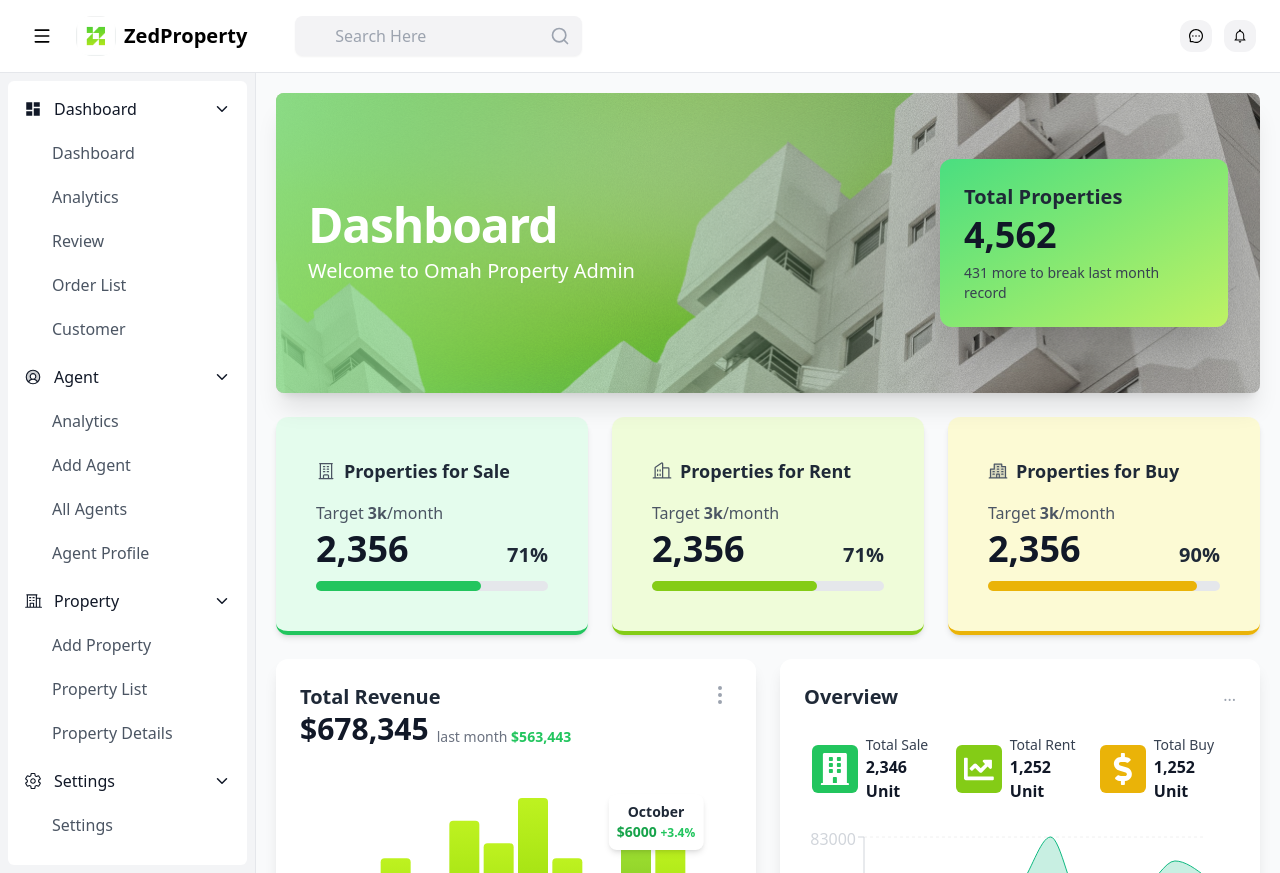
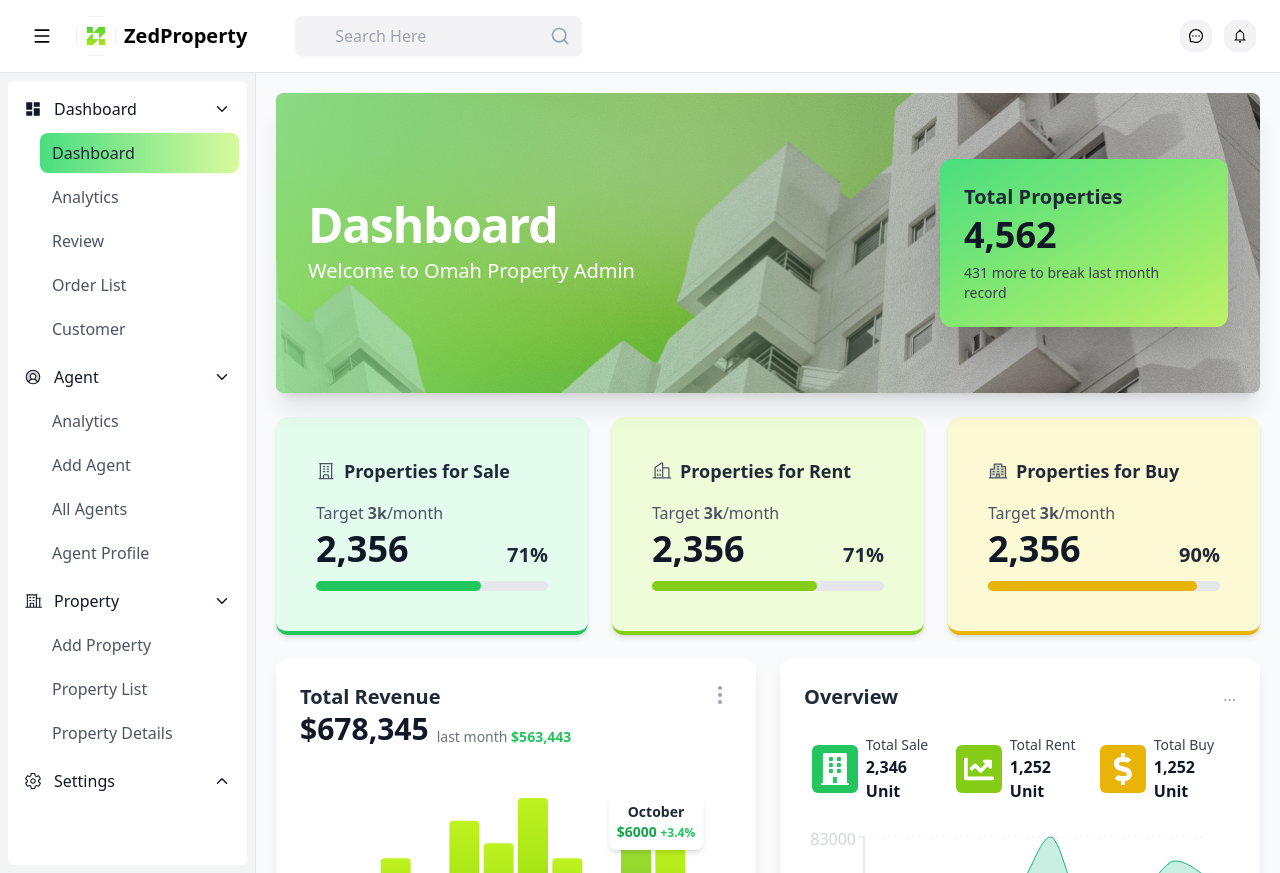
Before and after one commit to Jubayerhusain/zed-admin-dashboard, a React (Vite) app: page / in a window 1280 px wide. Built offline with nearby package versions, Linux system fonts and the light colour scheme.

Commit message:
nav active added done

```diff
--- a/src/Dashboard/AdminLayout.jsx
+++ b/src/Dashboard/AdminLayout.jsx
@@ -1,9 +1,5 @@
 import React, { useState } from "react";
-import {
-  Search,
-  ChevronDown,
-  Menu,
-} from "lucide-react";
+import { Search, ChevronDown, Menu } from "lucide-react";
 import { MdDashboard } from "react-icons/md";
 import { PiUserCircleDuotone } from "react-icons/pi";
 import { PiBuildingOffice } from "react-icons/pi";
@@ -12,7 +8,25 @@ import { AiOutlineMessage } from "react-icons/ai";
 import { IoMdNotificationsOutline } from "react-icons/io";
 
 import logo from "../assets/logo.png";
-import { Link, Outlet } from "react-router-dom";
+import { Link, Outlet, useLocation } from "react-router-dom";
+
+const SubNavLink = ({ to, children }) => {
+  const location = useLocation();
+  const isActive = location.pathname === to;
+
+  return (
+    <Link
+      to={to}
+      className={`block px-3 py-2 rounded-lg transition-colors ${
+        isActive
+          ? "bg-gradient-to-r from-green-400 to-lime-200 text-gray-800 font-medium"
+          : "text-gray-600 hover:bg-gray-100"
+      }`}
+    >
+      {children}
+    </Link>
+  );
+};
 
 const NavItem = ({
   icon: Icon,
@@ -22,7 +36,8 @@ const NavItem = ({
   isDrawerOpen,
   children,
 }) => {
-  const isActive = window.location.pathname.includes(
+  const location = useLocation();
+  const isActive = location.pathname.includes(
     title.toLowerCase().replace(" ", "")
   );
 
@@ -123,7 +138,7 @@ const AdminLayout = () => {
             <button className="p-2 bg-[#F3F3F5] hover:bg-gray-100 rounded-[12px]">
               <AiOutlineMessage />
             </button>
-            <button className="p-2 bg-[#F3F3F5]  hover:bg-gray-100 rounded-[12px]">
+            <button className="p-2 bg-[#F3F3F5]  hover:bg-gray-100 rounded-[12px]">
               <IoMdNotificationsOutline />
             </button>
           </div>
@@ -149,36 +164,11 @@ const AdminLayout = () => {
               isOpen={openMenus.dashboard}
               isDrawerOpen={isDrawerOpen}
             >
-              <Link
-                to={"/"}
-                className="block px-3 py-2 text-gray-600 hover:bg-gray-100 rounded-lg"
-              >
-                Dashboard
-              </Link>
-              <Link
-                to={"/admin/analytics"}
-                className="block px-3 py-2 text-gray-600 hover:bg-gray-100 rounded-lg"
-              >
-                Analytics
-              </Link>
-              <Link
-                to={"/admin/review"}
-                className="block px-3 py-2 text-gray-600 hover:bg-gray-100 rounded-lg"
-              >
-                Review
-              </Link>
-              <Link
-                to={"/admin/order-list"}
-                className="block px-3 py-2 text-gray-600 hover:bg-gray-100 rounded-lg"
-              >
-                Order List
-              </Link>
-              <Link
-                to={"/admin/customer"}
-                className="block px-3 py-2 text-gray-600 hover:bg-gray-100 rounded-lg"
-              >
-                Customer
-              </Link>
+              <SubNavLink to="/">Dashboard</SubNavLink>
+              <SubNavLink to="/admin/analytics">Analytics</SubNavLink>
+              <SubNavLink to="/admin/review">Review</SubNavLink>
+              <SubNavLink to="/admin/order-list">Order List</SubNavLink>
+              <SubNavLink to="/admin/customer">Customer</SubNavLink>
             </NavItem>
 
             {/* Agent sub navigation */}
@@ -189,30 +179,12 @@ const AdminLayout = () => {
               isOpen={openMenus.agent}
               isDrawerOpen={isDrawerOpen}
             >
-              <Link
-                to={"/admin/agent/analytics"}
-                className="block px-3 py-2 text-gray-600 hover:bg-gray-100 rounded-lg"
-              >
-                Analytics
-              </Link>
-              <Link
-                to={"/admin/agent/add-agent"}
-                className="block px-3 py-2 text-gray-600 hover:bg-gray-100 rounded-lg"
-              >
-                Add Agent
-              </Link>
-              <Link
-                to={"/admin/agent/all-agents"}
-                className="block px-3 py-2 text-gray-600 hover:bg-gray-100 rounded-lg"
-              >
-                All Agents
-              </Link>
-              <Link
-                to={"/admin/agent/agent-profile"}
-                className="block px-3 py-2 text-gray-600 hover:bg-gray-100 rounded-lg"
-              >
+              <SubNavLink to="/admin/agent/analytics">Analytics</SubNavLink>
+              <SubNavLink to="/admin/agent/add-agent">Add Agent</SubNavLink>
+              <SubNavLink to="/admin/agent/all-agents">All Agents</SubNavLink>
+              <SubNavLink to="/admin/agent/agent-profile">
                 Agent Profile
-              </Link>
+              </SubNavLink>
             </NavItem>
 
             {/* Property sub navigation */}
@@ -223,40 +195,26 @@ const AdminLayout = () => {
               isOpen={openMenus.property}
               isDrawerOpen={isDrawerOpen}
             >
-              <Link
-                to={"/admin/property/add-property"}
-                className="block px-3 py-2 text-gray-600 hover:bg-gray-100 rounded-lg"
-              >
+              <SubNavLink to="/admin/property/add-property">
                 Add Property
-              </Link>
-              <Link
-                to={"/admin/property/property-list"}
-                className="block px-3 py-2 text-gray-600 hover:bg-gray-100 rounded-lg"
-              >
+              </SubNavLink>
+              <SubNavLink to="/admin/property/property-list">
                 Property List
-              </Link>
-              <Link
-                to={"/admin/property/property-details"}
-                className="block px-3 py-2 text-gray-600 hover:bg-gray-100 rounded-lg"
-              >
+              </SubNavLink>
+              <SubNavLink to="/admin/property/property-details">
                 Property Details
-              </Link>
+              </SubNavLink>
             </NavItem>
 
             {/* Settings */}
             <NavItem
               icon={IoSettingsOutline}
               title="Settings"
-              onClick={() => toggleMenu("dashboard")}
-              isOpen={openMenus.dashboard}
+              onClick={() => toggleMenu("settings")}
+              isOpen={openMenus.settings}
               isDrawerOpen={isDrawerOpen}
             >
-              <Link
-                to={"/settings"}
-                className="block px-3 py-2 text-gray-600 hover:bg-gray-100 rounded-lg"
-              >
-                Settings
-              </Link>
+              <SubNavLink to="/settings">Settings</SubNavLink>
             </NavItem>
           </nav>
         </aside>
```
